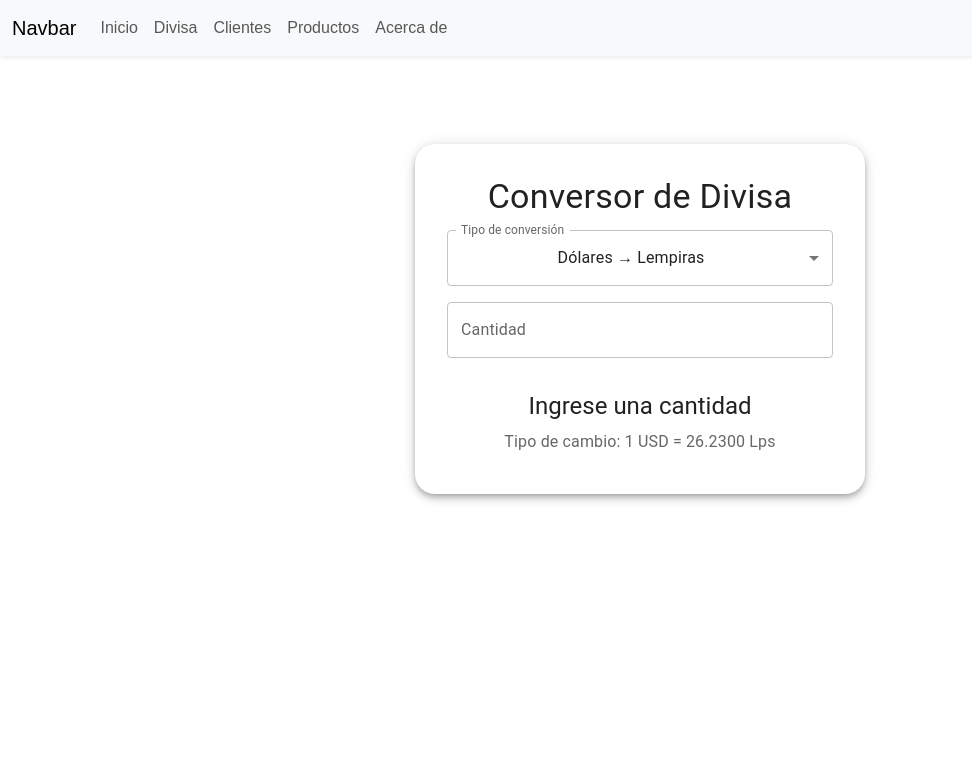
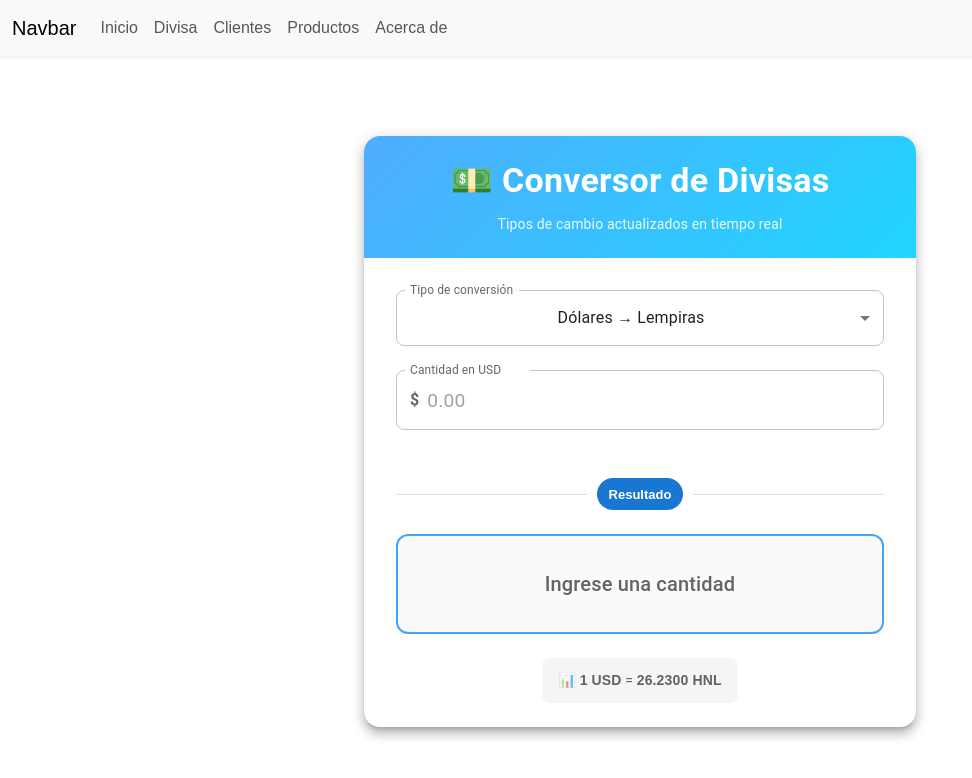
Before and after one commit to fabianlanza/react-practica, a React (Vite) app: page /divisa in a window 1280 px wide. Shown: the top 778 px of the page, without its empty margins (0-972 px from the left). Built offline with nearby package versions, Linux system fonts and the light colour scheme; no server answers.

Commit message:
Rediseno de Divisa y animacion FadeIn

```diff
--- a/src/App.css
+++ b/src/App.css
@@ -3,6 +3,22 @@
   margin: 0 auto;
   padding: 2rem;
   text-align: center;
+}
+
+/* Animación fade-in para las páginas */
+@keyframes fadeIn {
+  from {
+    opacity: 0;
+    transform: translateY(20px);
+  }
+  to {
+    opacity: 1;
+    transform: translateY(0);
+  }
+}
+
+.page-container {
+  animation: fadeIn 0.5s ease-in-out;
 }
 
 .logo {
--- a/src/App.jsx
+++ b/src/App.jsx
@@ -6,7 +6,7 @@ import { Usuarios } from './components/ListaUsuario'
 import { TarjetaUsuario } from './components/Card'
 import { Route } from 'react-router'
 import { Routes } from 'react-router'
-import { Link } from 'react-router'
+import { Link, useLocation } from 'react-router'
 import { Productos } from './pages/Productos'
 import { Inicio } from './pages/Inicio'
 import Divisa from './pages/Divisa'
@@ -15,6 +15,7 @@ import Divisa from './pages/Divisa'
 
 function App() {
   const [count, setCount] = useState(0)
+  const location = useLocation(); // Hook para detectar cambios de ruta
 
 
     return (
@@ -39,12 +40,14 @@ function App() {
         </nav>
 
       {/* Rutas */}
-        <Routes>
-          <Route path = '/' element = {<Inicio />}/>
-          <Route path = '/divisa' element = {<Divisa />}/>
-          <Route path = '/clientes' element = {<Usuarios /> }/>
-          <Route path = '/productos' element = {<Productos /> }/>
-        </Routes>
+        <div className="page-container" key={location.pathname}>
+          <Routes location={location}>
+            <Route path = '/' element = {<Inicio />}/>
+            <Route path = '/divisa' element = {<Divisa />}/>
+            <Route path = '/clientes' element = {<Usuarios /> }/>
+            <Route path = '/productos' element = {<Productos /> }/>
+          </Routes>
+        </div>
       </>
     )
   }
--- a/src/pages/Divisa.jsx
+++ b/src/pages/Divisa.jsx
@@ -1,5 +1,17 @@
 import React, { useEffect, useState } from "react";
-import { Card, CardContent, Typography, TextField, MenuItem } from "@mui/material";
+import {
+  Card,
+  CardContent,
+  Typography,
+  TextField,
+  MenuItem,
+  Box,
+  Container,
+  Paper,
+  Divider,
+  Chip,
+  CircularProgress
+} from "@mui/material";
 
 export default function Divisa() {
   const [cantidad, setCantidad] = useState(""); //Lo que el usuario ingresa
@@ -69,58 +81,155 @@ export default function Divisa() {
   };
 
   return (
-    <Card sx={{ maxWidth: 450, mx: "auto", mt: 5, p: 2, borderRadius: 5, boxShadow: 5 }}>
-      <CardContent>
-        <Typography variant="h4" align="center" gutterBottom>
-          Conversor de Divisa
+    <Container maxWidth="sm" sx={{ py: 4 }}>
+      <Paper
+        elevation={8}
+        sx={{
+          borderRadius: 4,
+          overflow: 'hidden',
+          background: 'linear-gradient(135deg, #4facfe 0%, #00f2fe 100%)',
+        }}
+      >
+        {/* Header con gradiente */}
+        <Box sx={{ p: 3, textAlign: 'center', color: 'white' }}>
+          <Typography variant="h4" fontWeight="bold" gutterBottom>
+           💵 Conversor de Divisas
           </Typography>
+          <Typography variant="body2" sx={{ opacity: 0.9 }}>
+            Tipos de cambio actualizados en tiempo real
+          </Typography>
+        </Box>
 
+        {/* Contenido principal */}
+        <CardContent sx={{ bgcolor: 'white', p: 4 }}>
+          {/* Selector de tipo de conversión */}
           <TextField
             select
             label="Tipo de conversión"
             value={modo}
             onChange={handleChangeModo}
             fullWidth
-          sx={{ mb: 2 }}
+            variant="outlined"
+            sx={{
+              mb: 3,
+              '& .MuiOutlinedInput-root': {
+                borderRadius: 2,
+              }
+            }}
           >
             <MenuItem value="usdToLps">Dólares → Lempiras</MenuItem>
             <MenuItem value="lpsToUsd">Lempiras → Dólares</MenuItem>
           </TextField>
 
+          {/* Campo de cantidad */}
           <TextField
-          label="Cantidad"
+            label={modo === "usdToLps" ? "Cantidad en USD" : "Cantidad en HNL"}
             type="number"
             fullWidth
             variant="outlined"
             value={cantidad}
             onChange={handleChangeCantidad}
             disabled={cargando}
-          sx={{ mb: 2 }}
+            placeholder="0.00"
+            sx={{
+              mb: 3,
+              '& .MuiOutlinedInput-root': {
+                borderRadius: 2,
+                fontSize: '1.2rem',
+              }
+            }}
+            InputProps={{
+              startAdornment: (
+                <Typography sx={{ mr: 1, color: 'text.secondary', fontWeight: 'bold' }}>
+                  {modo === "usdToLps" ? "$" : "L"}
+                </Typography>
+              ),
+            }}
           />
 
-        {/* toLocaleString es para formatear el número según la configuración regional */}
-        <Typography variant="h5" align="center" sx={{ mt: 2 }}>
+          <Divider sx={{ my: 3 }}>
+            <Chip
+              label="Resultado"
+              color="primary"
+              sx={{ fontWeight: 'bold' }}
+            />
+          </Divider>
+
+          {/* Resultado */}
+          <Box
+            sx={{
+              bgcolor: 'grey.50',
+              p: 3,
+              borderRadius: 3,
+              textAlign: 'center',
+              minHeight: '100px',
+              display: 'flex',
+              flexDirection: 'column',
+              justifyContent: 'center',
+              border: '2px solid',
+              borderColor: 'primary.light',
+            }}
+          >
             {cargando ? (
-            "Cargando tasa de cambio..."
+              <Box sx={{ display: 'flex', justifyContent: 'center', alignItems: 'center', gap: 2 }}>
+                <CircularProgress size={24} />
+                <Typography color="text.secondary">
+                  Cargando tasa de cambio...
+                </Typography>
+              </Box>
             ) : cantidad ? (
-            `Resultado: ${resultado.toLocaleString('es-HN', { minimumFractionDigits: 2 })} ${
-                modo === "usdToLps" ? "Lps" : "USD"
-              }`
+              <>
+                <Typography
+                  variant="h4"
+                  fontWeight="bold"
+                  color="primary"
+                  sx={{ mb: 1 }}
+                >
+                  {modo === "usdToLps" ? "L " : "$ "}
+                  {resultado.toLocaleString('es-HN', {
+                    minimumFractionDigits: 2,
+                    maximumFractionDigits: 2
+                  })}
+                </Typography>
+                <Typography variant="caption" color="text.secondary">
+                  {modo === "usdToLps" ? "Lempiras" : "Dólares"}
+                </Typography>
+              </>
             ) : (
-            "Ingrese una cantidad"
+              <Typography color="text.secondary" variant="h6">
+                Ingrese una cantidad
+              </Typography>
             )}
-        </Typography>
+          </Box>
 
-        <Typography color="text.secondary" align="center" sx={{ mt: 1 }}>
+          {/* Tasa de cambio */}
+          <Box sx={{ mt: 3, textAlign: 'center' }}>
+            <Typography
+              variant="body2"
+              color="text.secondary"
+              sx={{
+                bgcolor: 'grey.100',
+                py: 1.5,
+                px: 2,
+                borderRadius: 2,
+                display: 'inline-block'
+              }}
+            >
               {cargando ? (
                 "Actualizando..."
               ) : modo === "usdToLps" ? (
-            `Tipo de cambio: 1 USD = ${tasaCambio.toFixed(4)} Lps`
+                <>
+                  📊 <strong>1 USD</strong> = <strong>{tasaCambio.toFixed(4)} HNL</strong>
+                </>
               ) : (
-            `Tipo de cambio: 1 Lps = ${tasaCambio.toFixed(6)} USD`
+                <>
+                  📊 <strong>1 HNL</strong> = <strong>{tasaCambio.toFixed(6)} USD</strong>
+                </>
               )}
             </Typography>
+          </Box>
         </CardContent>
-    </Card>
+      </Paper>
+    </Container>
   );
 }
```
Lines whose indentation alone changed are shown as unchanged.
